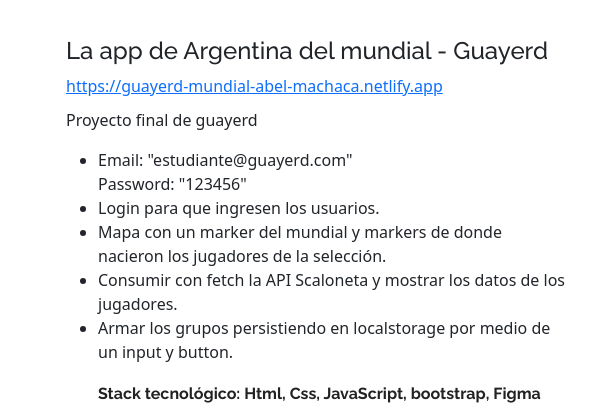
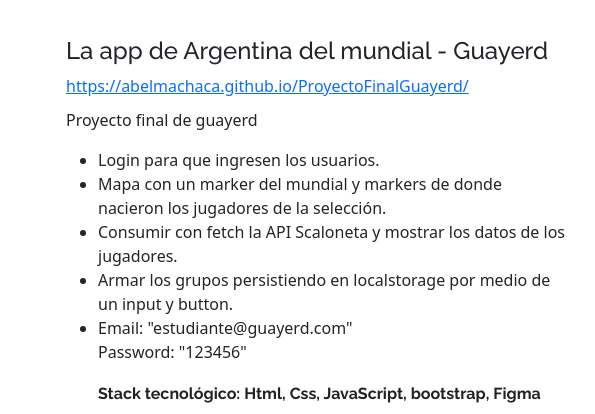
Before and after one commit to AbelMachaca/Guayerd-CV, a plain HTML site: page index.html in a window 1280 px wide. Shown: the part 4460-4874 px from the top of the page, 559-1154 px from the left. Drawn offline with nearby package versions, Linux system fonts and the light colour scheme; a web font is replaced by a local one.

Commit message:
agregando proyecto

```diff
--- a/index.html
+++ b/index.html
@@ -338,7 +338,7 @@ Visualforce, soluciones de búsqueda y Salesforce Flow.
                       <ul>
                         <li>Iniciar el backend y luego el frontend asi visualizar el listado de empresas del Polo-IT
                         </li>
-                        <li> El proyecto consiste en un listado de empresas socias del polo it. Este proyecto busca que las
+                        <li>El proyecto consiste en un listado de empresas socias del polo it. Este proyecto busca que las
                           personas que entren a este listado puedan conocer brevemente a qué se dedica la empresa y
                           categorías a las que pertenece.
                         </li>
@@ -381,16 +381,16 @@ Visualforce, soluciones de búsqueda y Salesforce Flow.
             <div class="c2">
 
               <h2>La app de Argentina del mundial - Guayerd</h2>
-              <a href="https://guayerd-mundial-abel-machaca.netlify.app" target="_blank" rel="noopener noreferrer">https://guayerd-mundial-abel-machaca.netlify.app</a>
+              <a href="https://abelmachaca.github.io/ProyectoFinalGuayerd/" target="_blank" rel="noopener noreferrer">https://abelmachaca.github.io/ProyectoFinalGuayerd/</a>
               <p>Proyecto final de guayerd</p>
               <ul>
-                <li>Email: "estudiante@guayerd.com"
-                  <br>
-                  Password: "123456"</li>
                 <li> Login para que ingresen los usuarios.</li>
                 <li> Mapa con un marker del mundial y markers de donde nacieron los jugadores de la selección.</li>
                 <li> Consumir con fetch la API Scaloneta y mostrar los datos de los jugadores. </li>
                 <li> Armar los grupos persistiendo en localstorage por medio de un input y button.</li>
+                <li>Email: "estudiante@guayerd.com"
+                  <br>
+                  Password: "123456"</li>
                 <h3>Stack tecnológico: Html, Css, JavaScript, bootstrap, Figma</h3>
               </ul>
             </div>
```
